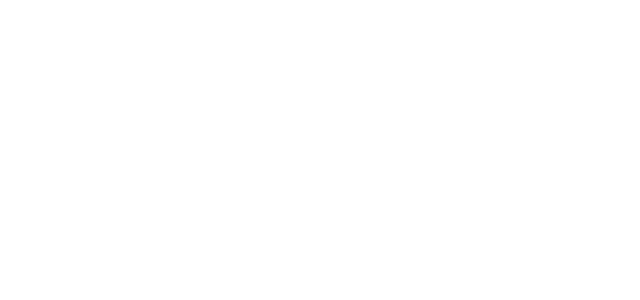
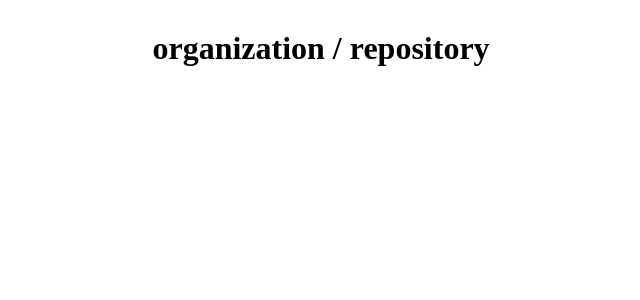
Before and after one commit to khkh0109/pre-onboarding-11th-3, a React (Vite) app: page / in a window 1280 px wide. Shown: the top 300 px of the page, without its empty margins (319-959 px from the left). Built offline with nearby package versions, Linux system fonts and the light colour scheme; no server answers.

Commit message:
feat: App 컴포넌트에 Header, router 추가

```diff
--- a/src/App.tsx
+++ b/src/App.tsx
@@ -1,7 +1,14 @@
-import "./App.css";
+import { RouterProvider } from "react-router-dom";
+import router from "./router";
+import Header from "./components/common/Header";
 
 function App() {
-  return <div></div>;
+  return (
+    <>
+      <Header organization="organization" repository="repository" />
+      <RouterProvider router={router} />
+    </>
+  );
 }
 
 export default App;
```
